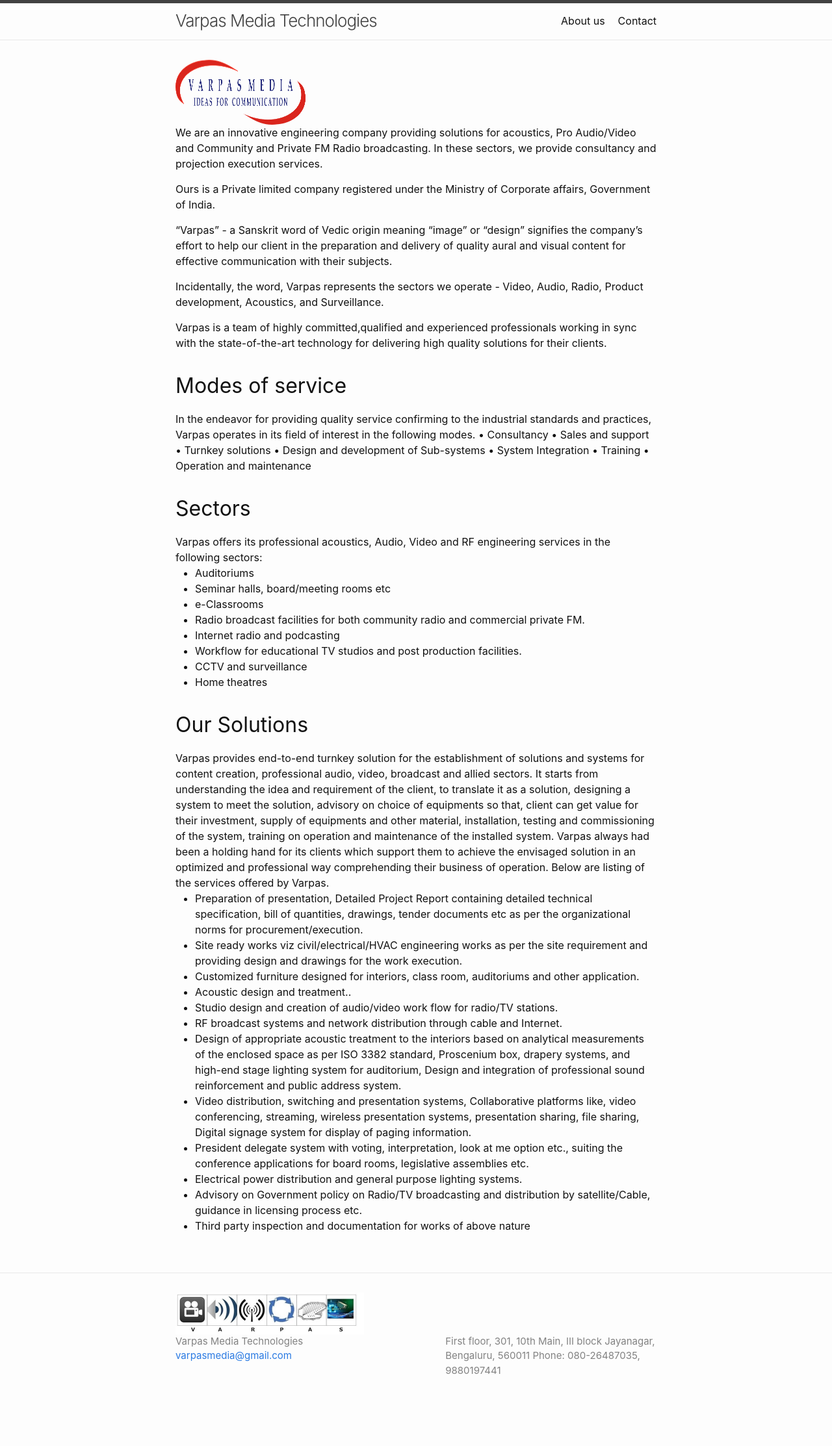
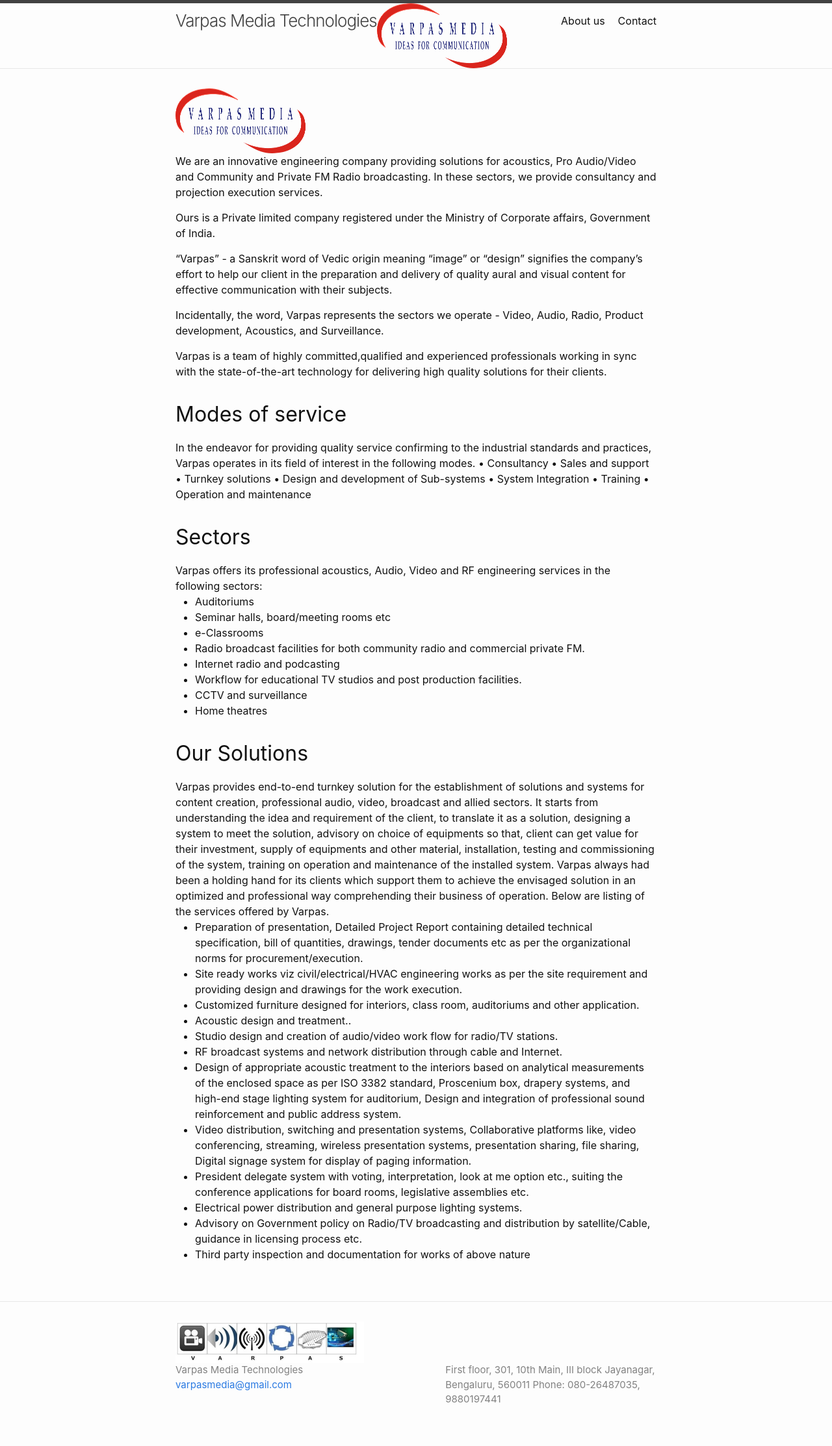
Before and after one commit to VarpasMedia/VarpasMedia.github.io, a Jekyll site: the page built from index.md, in a window 1280 px wide. Shown: the whole page at 65% size. Built offline with Jekyll 4.4.1, drawn with Linux system fonts in a browser that asks for light colours; before the commit the page ends 2181 px from its top, so only the background shows below that.

Commit message:
Update header.html

```diff
--- a/_includes/header.html
+++ b/_includes/header.html
@@ -4,6 +4,8 @@
     {%- assign default_paths = site.pages | map: "path" -%}
     {%- assign page_paths = site.header_pages | default: default_paths -%}
     <a class="site-title" rel="author" href="{{ "/" | relative_url }}">{{ site.title | escape }}</a>
+
+<img src="images/Logo of Varpas.png" width="200" height="100" alt="HTML Dog">
 
     {%- if page_paths -%}
       <nav class="site-nav">
```
